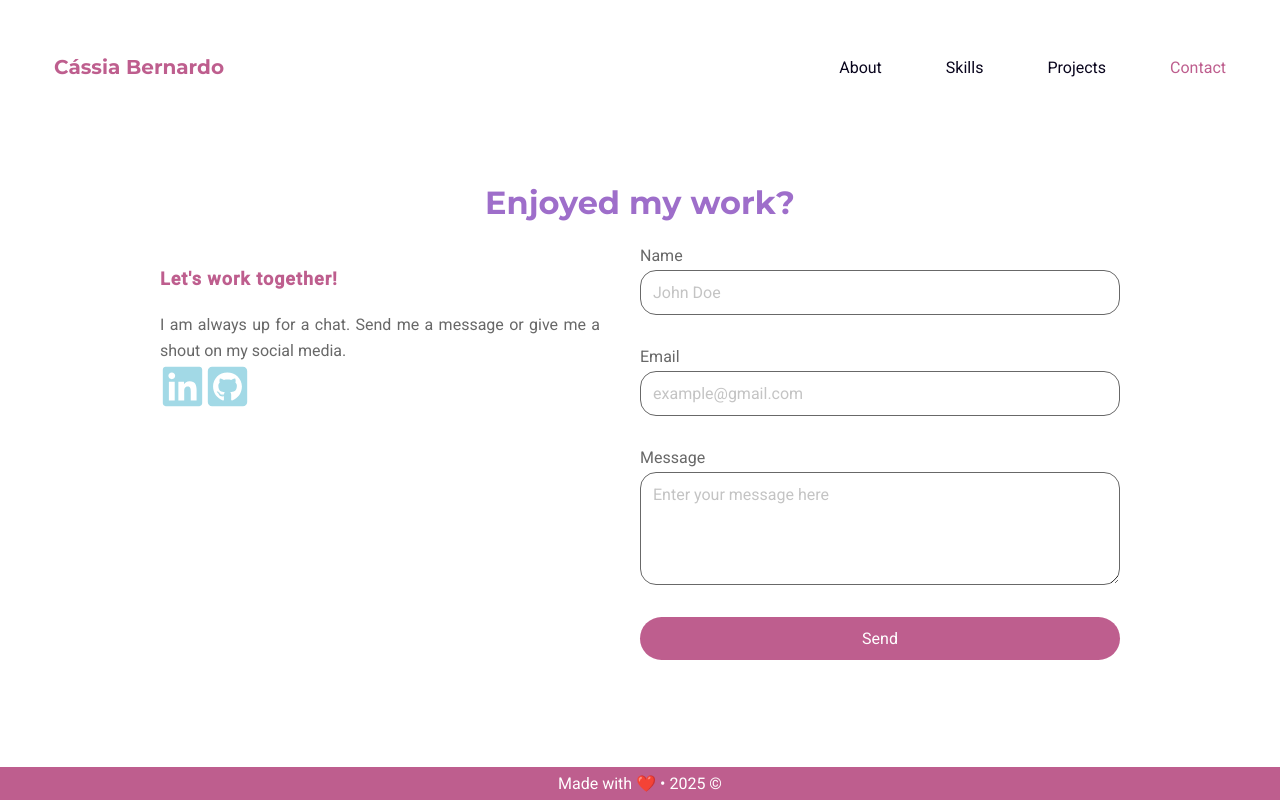
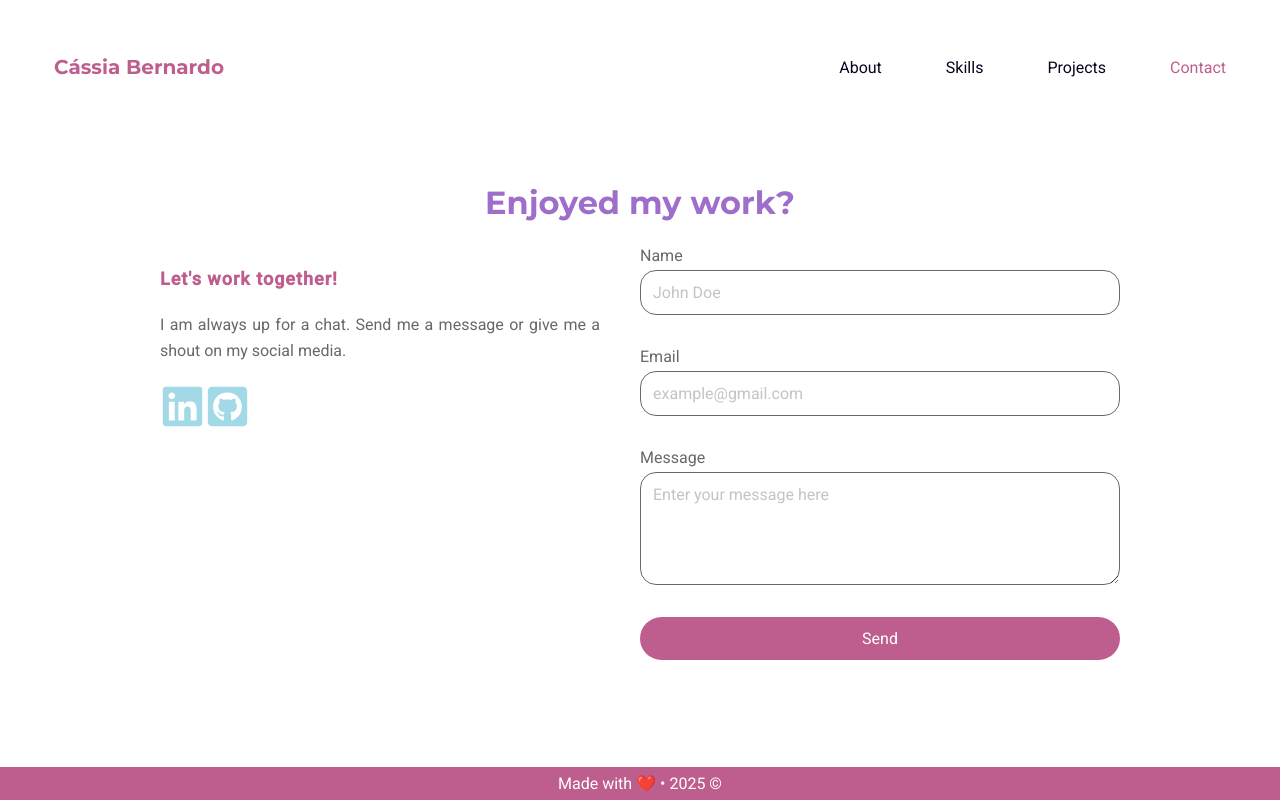
Before and after one commit to casbern/portfolio-site, a React (Vite) app: page /contact in a window 1280 px wide. Built offline with nearby package versions, Linux system fonts and the light colour scheme.

Commit message:
fix the margin for the links on the contact page

```diff
--- a/src/pages/Contact/Contact.module.css
+++ b/src/pages/Contact/Contact.module.css
@@ -10,6 +10,10 @@
 	text-align: left;
 
 	margin-bottom: 2rem;
+}
+
+.links {
+	margin-top: 2rem;
 }
 
 .links a {
```
